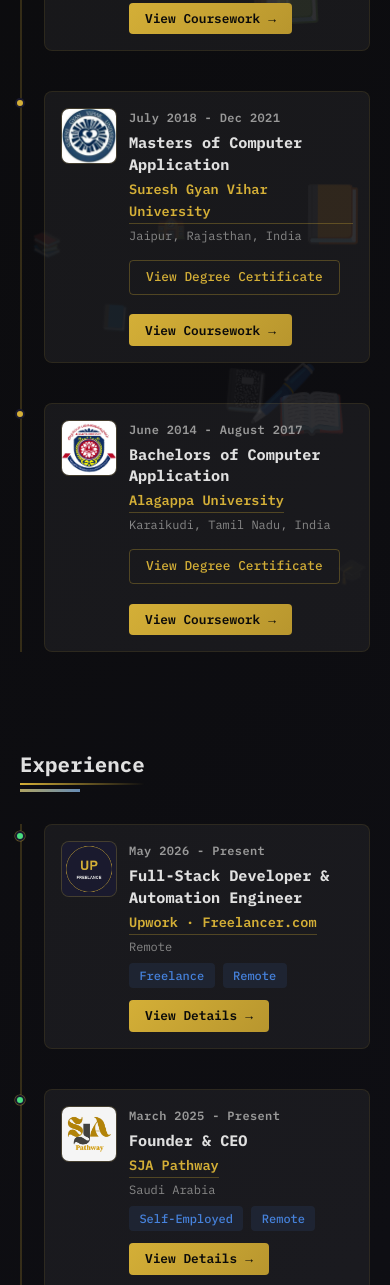
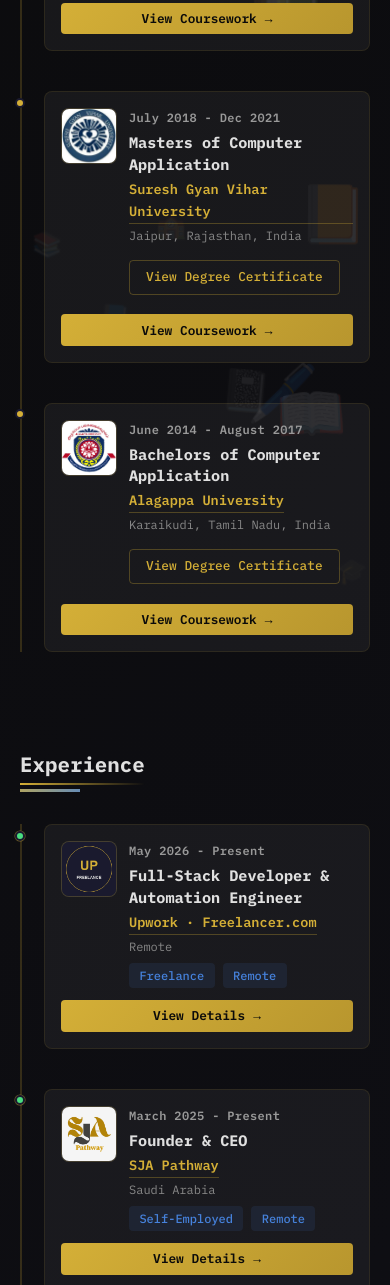
Before and after one commit to sja-thedude/sja-main-portfolio, a plain HTML site: page pages/portfolio.html in a window 390 px wide. Shown: the part 1628-2913 px from the top of the page. Drawn offline with Linux system fonts and the light colour scheme.

Commit message:
Right-align timeline detail buttons and fix nesting of new entries
Co-Authored-By: Claude Opus 5 (1M context) <noreply@anthropic.com>

```diff
--- a/assets/css/modal.css
+++ b/assets/css/modal.css
@@ -672,3 +672,24 @@ body.xp-lock {
         transform: none;
     }
 }
+
+/* Button sits on the right of the timeline card, vertically centred */
+.timeline-content > .btn-details {
+    margin-top: 0;
+    margin-left: auto;
+    align-self: center;
+    flex-shrink: 0;
+    white-space: nowrap;
+}
+
+@media (max-width: 736px) {
+    .timeline-content {
+        flex-wrap: wrap;
+    }
+
+    .timeline-content > .btn-details {
+        margin-left: 0;
+        width: 100%;
+        justify-content: center;
+    }
+}
--- a/pages/portfolio.html
+++ b/pages/portfolio.html
@@ -94,8 +94,8 @@
                                 <span class="timeline-location">Hoboken, New Jersey, United States</span>
                                 <span class="timeline-status status-current">Currently Enrolled</span>
                                 <a href="../assets/docs/meng-robotics-transcript.pdf" class="btn-outline btn-doc" data-doc-type="pdf" data-doc-title="MEng Robotics — Unofficial Transcript" target="_blank" rel="noopener noreferrer">View Transcript</a>
-                                <button type="button" class="btn-details" data-role="stevens" data-group="education">View Coursework <span class="arrow" aria-hidden="true">&rarr;</span></button>
                             </div>
+                            <button type="button" class="btn-details" data-role="stevens" data-group="education">View Coursework <span class="arrow" aria-hidden="true">&rarr;</span></button>
                         </div>
                     </div>
                     <div class="timeline-item">
@@ -108,8 +108,8 @@
                                 <a href="https://www.gyanvihar.org/" class="timeline-org" target="_blank" rel="noopener noreferrer">Suresh Gyan Vihar University</a>
                                 <span class="timeline-location">Jaipur, Rajasthan, India</span>
                                 <a href="../assets/images/education/mca-certificate.jpeg" class="btn-outline btn-doc" data-doc-type="image" data-doc-title="Master of Computer Applications — Degree Certificate" target="_blank" rel="noopener noreferrer">View Degree Certificate</a>
-                                <button type="button" class="btn-details" data-role="sgvu" data-group="education">View Coursework <span class="arrow" aria-hidden="true">&rarr;</span></button>
                             </div>
+                            <button type="button" class="btn-details" data-role="sgvu" data-group="education">View Coursework <span class="arrow" aria-hidden="true">&rarr;</span></button>
                         </div>
                     </div>
                     <div class="timeline-item">
@@ -122,8 +122,8 @@
                                 <a href="https://www.alagappauniversity.ac.in/homepage" class="timeline-org" target="_blank" rel="noopener noreferrer">Alagappa University</a>
                                 <span class="timeline-location">Karaikudi, Tamil Nadu, India</span>
                                 <a href="../assets/images/education/bca-certificate.jpeg" class="btn-outline btn-doc" data-doc-type="image" data-doc-title="Bachelor of Computer Applications — Degree Certificate" target="_blank" rel="noopener noreferrer">View Degree Certificate</a>
-                                <button type="button" class="btn-details" data-role="alagappa" data-group="education">View Coursework <span class="arrow" aria-hidden="true">&rarr;</span></button>
                             </div>
+                            <button type="button" class="btn-details" data-role="alagappa" data-group="education">View Coursework <span class="arrow" aria-hidden="true">&rarr;</span></button>
                         </div>
                     </div>
                 </div>
@@ -149,8 +149,8 @@
                                     <span class="tag">Freelance</span>
                                     <span class="tag">Remote</span>
                                 </div>
-                                <button type="button" class="btn-details" data-role="upwork" data-group="experience">View Details <span class="arrow" aria-hidden="true">&rarr;</span></button>
                             </div>
+                            <button type="button" class="btn-details" data-role="upwork" data-group="experience">View Details <span class="arrow" aria-hidden="true">&rarr;</span></button>
                         </div>
                     </div>
                     <div class="timeline-item">
@@ -166,8 +166,8 @@
                                     <span class="tag">Self-Employed</span>
                                     <span class="tag">Remote</span>
                                 </div>
-                                <button type="button" class="btn-details" data-role="sjapathway" data-group="experience">View Details <span class="arrow" aria-hidden="true">&rarr;</span></button>
                             </div>
+                            <button type="button" class="btn-details" data-role="sjapathway" data-group="experience">View Details <span class="arrow" aria-hidden="true">&rarr;</span></button>
                         </div>
                     </div>
                     <div class="timeline-item">
@@ -183,8 +183,10 @@
                                     <span class="tag">Part-Time</span>
                                     <span class="tag">Remote</span>
                                 </div>
-                                <button type="button" class="btn-details" data-role="mapca" data-group="experience">View Details <span class="arrow" aria-hidden="true">&rarr;</span></button>
                             </div>
+                            <button type="button" class="btn-details" data-role="mapca" data-group="experience">View Details <span class="arrow" aria-hidden="true">&rarr;</span></button>
+                        </div>
+                    </div>
                     <div class="timeline-item">
                         <div class="timeline-marker"></div>
                         <div class="timeline-content">
@@ -198,10 +200,8 @@
                                     <span class="tag">Internship</span>
                                     <span class="tag">Remote</span>
                                 </div>
-                                <button type="button" class="btn-details" data-role="escape" data-group="experience">View Details <span class="arrow" aria-hidden="true">&rarr;</span></button>
                             </div>
-                        </div>
-                    </div>
+                            <button type="button" class="btn-details" data-role="escape" data-group="experience">View Details <span class="arrow" aria-hidden="true">&rarr;</span></button>
                         </div>
                     </div>
                     <div class="timeline-item">
@@ -217,8 +217,10 @@
                                     <span class="tag">Freelance</span>
                                     <span class="tag">Remote</span>
                                 </div>
-                                <button type="button" class="btn-details" data-role="globalcontriver" data-group="experience">View Details <span class="arrow" aria-hidden="true">&rarr;</span></button>
                             </div>
+                            <button type="button" class="btn-details" data-role="globalcontriver" data-group="experience">View Details <span class="arrow" aria-hidden="true">&rarr;</span></button>
+                        </div>
+                    </div>
                     <div class="timeline-item">
                         <div class="timeline-marker"></div>
                         <div class="timeline-content">
@@ -232,10 +234,8 @@
                                     <span class="tag">Contract</span>
                                     <span class="tag">Remote</span>
                                 </div>
-                                <button type="button" class="btn-details" data-role="freelancephp" data-group="experience">View Details <span class="arrow" aria-hidden="true">&rarr;</span></button>
                             </div>
-                        </div>
-                    </div>
+                            <button type="button" class="btn-details" data-role="freelancephp" data-group="experience">View Details <span class="arrow" aria-hidden="true">&rarr;</span></button>
                         </div>
                     </div>
                     <div class="timeline-item">
@@ -251,8 +251,8 @@
                                     <span class="tag">Freelance</span>
                                     <span class="tag">Remote</span>
                                 </div>
-                                <button type="button" class="btn-details" data-role="khepri" data-group="experience">View Details <span class="arrow" aria-hidden="true">&rarr;</span></button>
                             </div>
+                            <button type="button" class="btn-details" data-role="khepri" data-group="experience">View Details <span class="arrow" aria-hidden="true">&rarr;</span></button>
                         </div>
                     </div>
                     <div class="timeline-item">
@@ -268,8 +268,8 @@
                                     <span class="tag">Freelance</span>
                                     <span class="tag">Remote</span>
                                 </div>
-                                <button type="button" class="btn-details" data-role="lifelovers" data-group="experience">View Details <span class="arrow" aria-hidden="true">&rarr;</span></button>
                             </div>
+                            <button type="button" class="btn-details" data-role="lifelovers" data-group="experience">View Details <span class="arrow" aria-hidden="true">&rarr;</span></button>
                         </div>
                     </div>
                     <div class="timeline-item">
@@ -285,8 +285,8 @@
                                     <span class="tag">Part-Time</span>
                                     <span class="tag">Remote</span>
                                 </div>
-                                <button type="button" class="btn-details" data-role="apexgames" data-group="experience">View Details <span class="arrow" aria-hidden="true">&rarr;</span></button>
                             </div>
+                            <button type="button" class="btn-details" data-role="apexgames" data-group="experience">View Details <span class="arrow" aria-hidden="true">&rarr;</span></button>
                         </div>
                     </div>
                     <div class="timeline-item">
@@ -302,8 +302,8 @@
                                     <span class="tag">Contract</span>
                                     <span class="tag">Remote</span>
                                 </div>
-                                <button type="button" class="btn-details" data-role="itelescope" data-group="experience">View Details <span class="arrow" aria-hidden="true">&rarr;</span></button>
                             </div>
+                            <button type="button" class="btn-details" data-role="itelescope" data-group="experience">View Details <span class="arrow" aria-hidden="true">&rarr;</span></button>
                         </div>
                     </div>
                     <div class="timeline-item">
@@ -319,8 +319,8 @@
                                     <span class="tag">Internship</span>
                                     <span class="tag">Remote</span>
                                 </div>
-                                <button type="button" class="btn-details" data-role="learnrobotics" data-group="experience">View Details <span class="arrow" aria-hidden="true">&rarr;</span></button>
                             </div>
+                            <button type="button" class="btn-details" data-role="learnrobotics" data-group="experience">View Details <span class="arrow" aria-hidden="true">&rarr;</span></button>
                         </div>
                     </div>
                     <div class="timeline-item">
@@ -336,8 +336,8 @@
                                     <span class="tag">Freelance</span>
                                     <span class="tag">Remote</span>
                                 </div>
-                                <button type="button" class="btn-details" data-role="safholdings" data-group="experience">View Details <span class="arrow" aria-hidden="true">&rarr;</span></button>
                             </div>
+                            <button type="button" class="btn-details" data-role="safholdings" data-group="experience">View Details <span class="arrow" aria-hidden="true">&rarr;</span></button>
                         </div>
                     </div>
                     <div class="timeline-item">
@@ -353,8 +353,8 @@
                                     <span class="tag">Full Time</span>
                                     <span class="tag">Remote</span>
                                 </div>
-                                <button type="button" class="btn-details" data-role="genrait" data-group="experience">View Details <span class="arrow" aria-hidden="true">&rarr;</span></button>
                             </div>
+                            <button type="button" class="btn-details" data-role="genrait" data-group="experience">View Details <span class="arrow" aria-hidden="true">&rarr;</span></button>
                         </div>
                     </div>
                     <div class="timeline-item">
@@ -370,8 +370,8 @@
                                     <span class="tag">Contract</span>
                                     <span class="tag">Remote</span>
                                 </div>
-                                <button type="button" class="btn-details" data-role="dovelp" data-group="experience">View Details <span class="arrow" aria-hidden="true">&rarr;</span></button>
                             </div>
+                            <button type="button" class="btn-details" data-role="dovelp" data-group="experience">View Details <span class="arrow" aria-hidden="true">&rarr;</span></button>
                         </div>
                     </div>
                     <div class="timeline-item">
@@ -387,8 +387,8 @@
                                     <span class="tag">Part-Time</span>
                                     <span class="tag">Remote</span>
                                 </div>
-                                <button type="button" class="btn-details" data-role="microverse" data-group="experience">View Details <span class="arrow" aria-hidden="true">&rarr;</span></button>
                             </div>
+                            <button type="button" class="btn-details" data-role="microverse" data-group="experience">View Details <span class="arrow" aria-hidden="true">&rarr;</span></button>
                         </div>
                     </div>
                 </div>
```
Also changed, not shown: pages/education.html (+3 -3 lines), pages/experience.html (+21 -17 lines).
